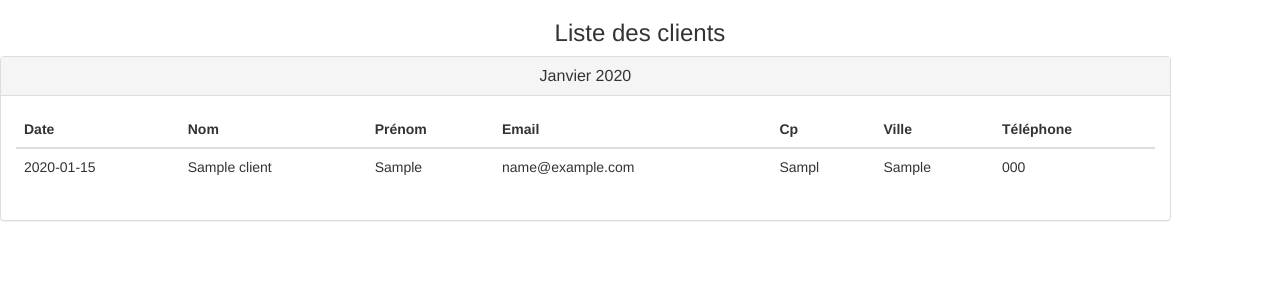
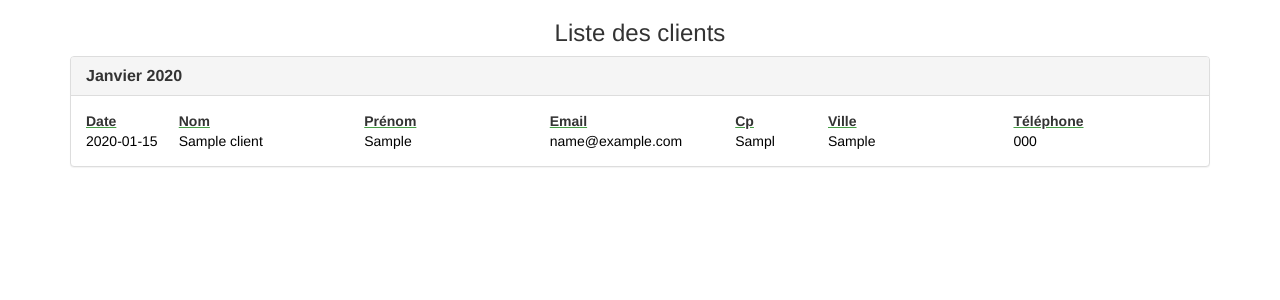
Before and after one commit to Jeanet11/SPH, a PHP site: page /index.php?p=liste_clients in a window 1280 px wide. Shown: the part 52-352 px from the top of the page. Run offline with PHP 8.4, Linux system fonts and the light colour scheme; the visitor is signed in with stand-in values (Sample User, id 1); tables that the repository leaves empty hold one stand-in row (values such as "Sample post"); some libraries are stand-ins or nearby versions.

Commit message:
Ajout du hover vert sur les entrées client, changement du tableau client en Ul li

```diff
--- /dev/null
+++ b/assets/css/liste_client.css
@@ -0,0 +1,15 @@
+a{
+    text-decoration: none;
+    color: black;
+}
+a:hover{
+    color: #449D44;
+}
+#moisTitre{
+    font-weight: bold;
+
+}
+#columnTab li{
+    font-weight: bold;
+    text-decoration: underline #449D44;
+}
--- a/assets/templates/default.php
+++ b/assets/templates/default.php
@@ -10,6 +10,7 @@
     <link rel="stylesheet" href="node_modules/bootstrap/dist/css/bootstrap.css">
     <link rel="stylesheet" href="assets/css/header.css">
     <link rel="stylesheet" href="assets/css/connexion.css">
+    <link rel="stylesheet" href="assets/css/liste_client.css">
     <title>SPH</title>
 
 </head>
--- a/pages/liste_clients.php
+++ b/pages/liste_clients.php
@@ -16,7 +16,7 @@ include('assets/templates/tryCatch.php');
 $reponse = $bdd->query('SELECT *, month(tra_date_debut) as mois, year(tra_date_debut) as annee
 FROM tra_travaux  INNER JOIN cli_client ON tra_travaux.cli_oid = cli_client.cli_oid ORDER BY tra_date_debut desc');
 
-
+// $reponse = $bdd->query('SELECT * FROM cli_client');
 ?>
 
 
@@ -27,11 +27,12 @@ function afficherBlocMois($mois, $annee, $table){
     'Août', 'Septembre', 'Octobre', 'Novembre', 'Décembre');
 
     $str = "
+        <div class='container'>
         <div class='row'>
-        <div class='col-sm-11'>
+        <div class='col-sm-12'>
             <div class='panel panel-default'>
-                <div class='panel-heading text-center'>
-                    <h3 class='panel-title'>". $num2mois[$mois].' '.$annee." </h3>
+                <div class='panel-heading '>
+                    <h3 class='panel-title' id='moisTitre'>". $num2mois[$mois].' '.$annee." </h3>
                 </div>
                 <div class='panel-body'>
                         <fieldset>
@@ -44,24 +45,21 @@ function afficherBlocMois($mois, $annee, $table){
     echo $str;
 }
 
-$tableDebut = "<table class='table'>
-    <thead>
-        <tr>
-            <th>Date</th>
-            <th>Nom</th>
-            <th>Prénom</th>
-            <th>Email</th>
-            <th>Cp</th>
-            <th>Ville</th>
-            <th>Téléphone</th>
-        </tr>
-    </thead>
-    <tbody>";
+$tableDebut = "
+        <ul class='list-inline' id='columnTab'>
+            <li class='col-sm-1'>Date</li>
+            <li class='col-sm-2'>Nom</li>
+            <li class='col-sm-2'>Prénom</li>
+            <li class='col-sm-2'>Email</li>
+            <li class='col-sm-1'>Cp</li>
+            <li class='col-sm-2'>Ville</li>
+            <li class='col-sm-2'>Téléphone</li>
+        </ul>
+";
 
 $tableFin = "
-    </tbody>
-</table>";
 
+</div>";
 $curMonth = "";
 $curYear = "";
 $table = "";
@@ -74,17 +72,17 @@ while  ($donnees = $reponse->fetch()){
     $curMonth = $donnees['mois'];
     $curYear = $donnees['annee'];
     $table .= "
-    <tr>
-        <td>" . $donnees['tra_date_debut'] . "</td>
-        <td>" . $donnees['cli_nom'] . "</td>
-        <td>" . $donnees['cli_prenom'] . "</td>
-        <td>" . $donnees['cli_email'] . "</td>
-        <td>" . $donnees['cli_cp'] . "</td>
-        <td>" . $donnees['cli_ville'] . "</td>
-        <td>" . $donnees['cli_tel'] . "</td>
-    </tr>";
+    <a href='#' class='inLine'>
+    <ul class='list-inline' id='hoverL'>
+        <li class='col-sm-1'>" . $donnees['tra_date_debut'] . "</li>
+        <li class='col-sm-2'>" . $donnees['cli_nom'] . "</li>
+        <li class='col-sm-2'>" . $donnees['cli_prenom'] . "</li>
+        <li class='col-sm-2'>" . $donnees['cli_email'] . "</li>
+        <li class='col-sm-1'>" . $donnees['cli_cp'] . "</li>
+        <li class='col-sm-2'>" . $donnees['cli_ville'] . "</li>
+        <li class='col-sm-2'>" . $donnees['cli_tel'] . "</li>
+    </ul>
+    </a>";
 }
 afficherBlocMois($curMonth, $curYear, $tableDebut.$table.$tableFin);
-
-
 ?>
```
